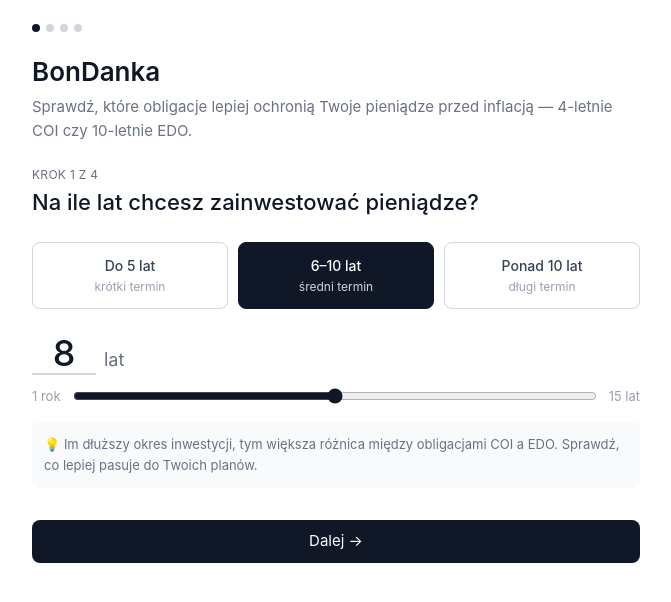
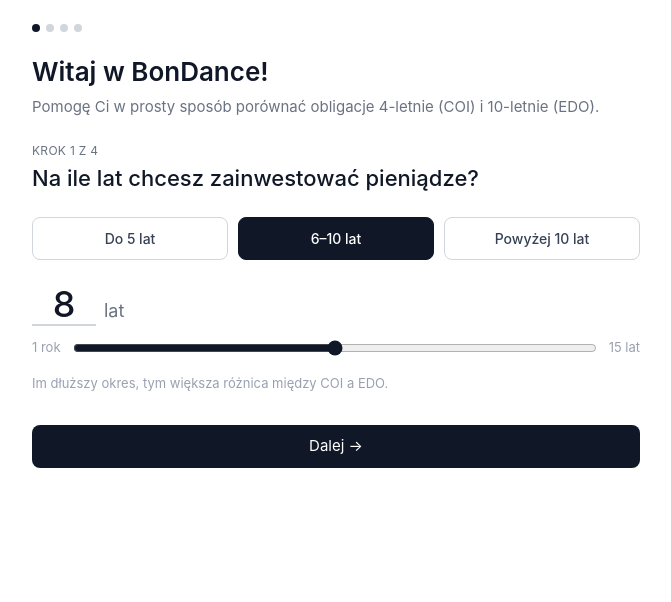
Before and after one commit to pgrzenko/BonDanka, a React (Vite) app: page / in a window 1280 px wide. Shown: the top 602 px of the page, without its empty margins (304-975 px from the left). Built offline with nearby package versions, Linux system fonts and the light colour scheme.

Commit message:
refactor: simplify Step 1 UX — lighter layout, warmer copy, minimal helper text

```diff
--- a/src/components/StepHorizon.tsx
+++ b/src/components/StepHorizon.tsx
@@ -46,23 +46,16 @@
     }
   }
 
-  const presetBtn = (preset: Preset, label: string, sublabel: string) => (
+  const presetBtn = (preset: Preset, label: string) => (
     <button
       onClick={() => applyPreset(preset)}
-      className={`flex-1 py-3 px-2 rounded-lg border text-center transition-all cursor-pointer ${
+      className={`flex-1 py-2.5 px-2 rounded-lg border text-[14px] font-medium text-center transition-all cursor-pointer ${
         activePreset === preset
           ? "border-gray-900 bg-gray-900 text-white"
           : "border-gray-300 bg-white text-gray-700 hover:border-gray-500"
       }`}
     >
-      <div className="text-[14px] font-medium">{label}</div>
-      <div
-        className={`text-[12px] mt-0.5 ${
-          activePreset === preset ? "text-gray-300" : "text-gray-400"
-        }`}
-      >
-        {sublabel}
-      </div>
+      {label}
     </button>
   );
 
@@ -71,11 +64,11 @@
       {/* Hero header */}
       <div className="mb-6">
         <h1 className="text-[26px] font-semibold text-gray-900 leading-tight">
-          BonDanka
+          Witaj w BonDance!
         </h1>
         <p className="text-[15px] text-gray-500 mt-1.5 leading-relaxed">
-          Sprawdź, które obligacje lepiej ochronią Twoje pieniądze przed
-          inflacją — 4-letnie COI czy 10-letnie EDO.
+          Pomogę Ci w prosty sposób porównać obligacje 4-letnie (COI)
+          i 10-letnie (EDO).
         </p>
       </div>
 
@@ -88,9 +81,9 @@
 
       {/* Presets */}
       <div className="flex gap-2.5 mb-6">
-        {presetBtn("short", "Do 5 lat", "krótki termin")}
-        {presetBtn("medium", "6–10 lat", "średni termin")}
-        {presetBtn("long", "Ponad 10 lat", "długi termin")}
+        {presetBtn("short", "Do 5 lat")}
+        {presetBtn("medium", "6–10 lat")}
+        {presetBtn("long", "Powyżej 10 lat")}
       </div>
 
       {/* Editable value + slider */}
@@ -127,9 +120,8 @@
       </div>
 
       {/* Helper text */}
-      <div className="text-[13px] text-gray-500 mt-4 leading-relaxed bg-gray-50 rounded-lg p-3">
-        💡 Im dłuższy okres inwestycji, tym większa różnica między obligacjami
-        COI a EDO. Sprawdź, co lepiej pasuje do Twoich planów.
+      <div className="text-[13px] text-gray-400 mt-3">
+        Im dłuższy okres, tym większa różnica między COI a EDO.
       </div>
 
       <div className="flex gap-3 mt-8">
```
